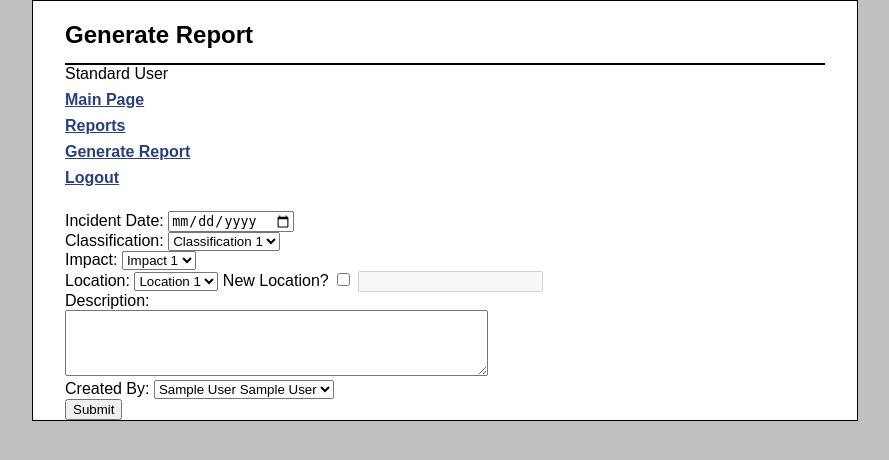
After one commit to mcragg9/Database, a PHP site: template ch21_admin/view/edit_reports.php in a window 1280 px wide. The commit adds this page. Shown: the top 460 px of the page, without its empty margins (195-1084 px from the left). Run offline with PHP 8.4, Linux system fonts and the light colour scheme; the template is opened without the code that fills it, so the values that code supplies are empty; the visitor is signed in with stand-in values (Sample User, id 1); a stand-in replaces the project's code that opens the database connection.

Commit message:
edit featuree
adjusted reports table,
corrected some joins but more to do,
created edit_reports page but it's a copy of generate reports as of now

```diff
--- a/ch21_admin/util/nav_menu.php
+++ b/ch21_admin/util/nav_menu.php
@@ -2,6 +2,8 @@
     <?php
         if($rights === "Admin") {
             echo "Administrator Access";
+        } else {
+            echo "Standard User";
         }
     ?>
     <p><a href="index.php?action=show_admin_menu">Main Page</a></p>
--- /dev/null
+++ b/ch21_admin/view/edit_reports.php
@@ -0,0 +1,113 @@
+<?php
+    require_once('util/secure_conn.php');  // require a secure connection
+    require_once('util/valid_admin.php');  // require a valid admin user
+
+    //Provdes rights for logged in user
+    $user = $_SESSION['user'];
+    $rights = $user['Rights'];
+?>
+
+
+
+<!DOCTYPE html>
+<html lang="en">
+<head>
+    <header>
+        <h1>Generate Report</h1>
+    </header>
+    <link rel="stylesheet" href="main.css">
+    <meta charset="UTF-8">
+    <meta name="viewport" content="width=device-width, initial-scale=1.0">
+    <title>Report Form</title>
+    <?php
+            include("util/nav_menu.php")
+        ?>
+</head>
+
+<body>
+
+    <div class="container">
+        <form action="insert_reports.php" method="post">
+
+            <div class="form-group">
+                <label for="incident_date">Incident Date:</label>
+                <input type="date" id="incident_date" name="incident_date" required>
+            </div>
+
+            <div class="form-group">
+                <label for="classification_id">Classification:</label>
+                <select id="classification_id" name="classification_id" required>
+                    <option value="1">Classification 1</option>
+                    <option value="2">Classification 2</option>
+                    <!-- Add more options as needed from your database -->
+                </select>
+            </div>
+
+            <div class="form-group">
+                <label for="impact_id">Impact:</label>
+                <select id="impact_id" name="impact_id" required>
+                    <option value="1">Impact 1</option>
+                    <option value="2">Impact 2</option>
+                    <!-- Add more options as needed from your database -->
+                </select>
+            </div>
+
+            <div class="form-group checkbox-group">
+                <label for="location_id">Location:</label>
+                <select id="location_id" name="location_id" required>
+                    <option value="1">Location 1</option>
+                    <option value="2">Location 2</option>
+                    <!-- Add more options as needed from your database -->
+                </select>
+                <label for="new_location_checkbox">
+                    New Location?
+                    <input type="checkbox" id="new_location_checkbox">
+                </label>
+                <input type="text" id="new_location" name="new_location" disabled>
+            </div>
+
+            <div class="form-group">
+                <label for="description">Description:</label><br>
+                <textarea id="description" name="description" rows="4" cols="50" required></textarea>
+            </div>
+
+            <div class="form-group">
+                <label for="created_by">Created By:</label>
+                <select id="created_by" name="created_by" required>
+                    <?php
+                        $dsn = 'mysql:host=localhost;dbname=tracker';
+                        $username = 'root';
+                        $password = '';
+
+                        try {
+                            $db = new PDO($dsn, $username, $password);
+                        } catch (PDOException $e) {
+                            echo "Connection failed: " . $e->getMessage();
+                            exit();
+                        }
+
+                        $stmt = $db->query("SELECT * FROM users");
+
+                        while ($row = $stmt->fetch(PDO::FETCH_ASSOC)) {
+                            echo "<option value=\"{$row['user_id']}\">{$row['FirstName']} {$row['LastName']}</option>";
+                        }
+                    ?>
+                </select>
+            </div>
+
+            <input type="submit" class="submit-button" value="Submit">
+
+        </form>
+    </div>
+
+    <script>
+        document.getElementById('new_location_checkbox').addEventListener('change', function() {
+            var newLocationInput = document.getElementById('new_location');
+            newLocationInput.disabled = !this.checked;
+            if (!this.checked) {
+                newLocationInput.value = '';
+            }
+        });
+    </script>
+</body>
+</html>
```
Also changed, not shown: ch21_admin/view/Reports.php (+48 -11 lines).
